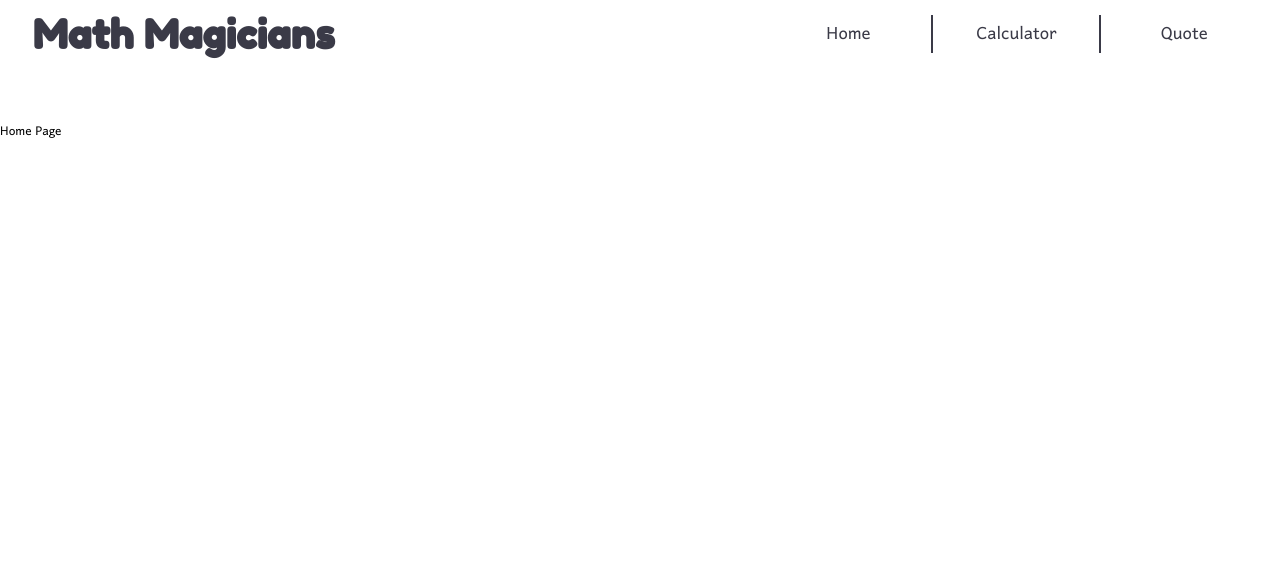
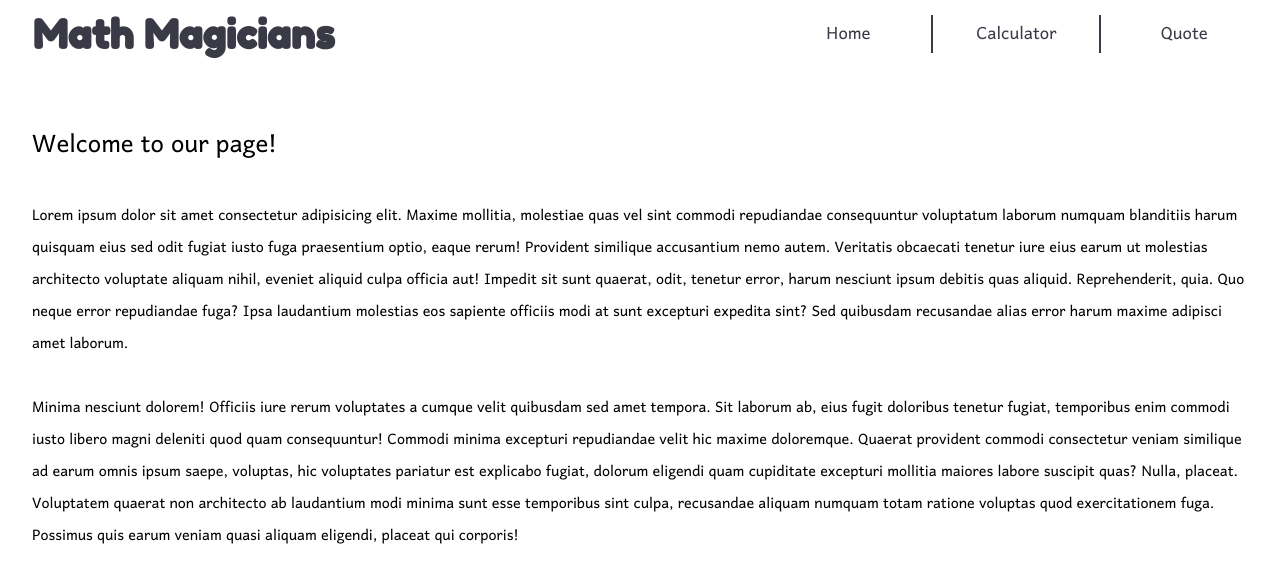
Before and after one commit to KDlamini/math-magicians, a React (Create React App) app: page / in a window 1280 px wide. Shown: the top 582 px of the page. Built offline with nearby package versions, Linux system fonts and the light colour scheme.

Commit message:
Add Home page content and styling. - update Mathematics page content and styling.

```diff
--- a/src/App.css
+++ b/src/App.css
@@ -20,3 +20,9 @@ body {
 .App {
   height: 100vh;
 }
+
+.homepage,
+.calculator-page {
+  height: auto;
+  min-height: 81%;
+}
--- a/src/pages/Home.js
+++ b/src/pages/Home.js
@@ -3,7 +3,34 @@ import '../styles/Home.css';
 
 function Home() {
   return (
-    <section className="homepage">Home Page</section>
+    <section className="homepage">
+      <h2>Welcome to our page!</h2>
+      <p>
+        Lorem ipsum dolor sit amet consectetur adipisicing elit. Maxime mollitia,
+        molestiae quas vel sint commodi repudiandae consequuntur voluptatum laborum
+        numquam blanditiis harum quisquam eius sed odit fugiat iusto fuga praesentium
+        optio, eaque rerum! Provident similique accusantium nemo autem. Veritatis
+        obcaecati tenetur iure eius earum ut molestias architecto voluptate aliquam
+        nihil, eveniet aliquid culpa officia aut! Impedit sit sunt quaerat, odit,
+        tenetur error, harum nesciunt ipsum debitis quas aliquid. Reprehenderit,
+        quia. Quo neque error repudiandae fuga? Ipsa laudantium molestias eos
+        sapiente officiis modi at sunt excepturi expedita sint? Sed quibusdam
+        recusandae alias error harum maxime adipisci amet laborum.
+        <br />
+        <br />
+        Minima nesciunt dolorem! Officiis iure rerum voluptates a cumque velit
+        quibusdam sed amet tempora. Sit laborum ab, eius fugit doloribus tenetur
+        fugiat, temporibus enim commodi iusto libero magni deleniti quod quam
+        consequuntur! Commodi minima excepturi repudiandae velit hic maxime
+        doloremque. Quaerat provident commodi consectetur veniam similique ad
+        earum omnis ipsum saepe, voluptas, hic voluptates pariatur est explicabo
+        fugiat, dolorum eligendi quam cupiditate excepturi mollitia maiores labore
+        suscipit quas? Nulla, placeat. Voluptatem quaerat non architecto ab laudantium
+        modi minima sunt esse temporibus sint culpa, recusandae aliquam numquam
+        totam ratione voluptas quod exercitationem fuga. Possimus quis earum veniam
+        quasi aliquam eligendi, placeat qui corporis!
+      </p>
+    </section>
   );
 }
 
--- a/src/pages/Mathematics.js
+++ b/src/pages/Mathematics.js
@@ -6,7 +6,7 @@ function Mathematics() {
   return (
     <section className="calculator-page">
       <div className="calculator-content">
-        <p>Let&apos;s do some math!</p>
+        <h2>Let&apos;s do some math!</h2>
       </div>
       <Calculator />
     </section>
--- a/src/styles/Home.css
+++ b/src/styles/Home.css
@@ -0,0 +1,11 @@
+.homepage {
+  padding: 0 2.5vw;
+}
+
+h2 {
+  font-size: 2rem;
+}
+
+p {
+  font-size: 1.2rem;
+}
--- a/src/styles/Mathematics.css
+++ b/src/styles/Mathematics.css
@@ -1,7 +1,5 @@
 .calculator-page {
   display: flex;
-  height: auto;
-  min-height: 81%;
 }
 
 .calculator-content {
```
